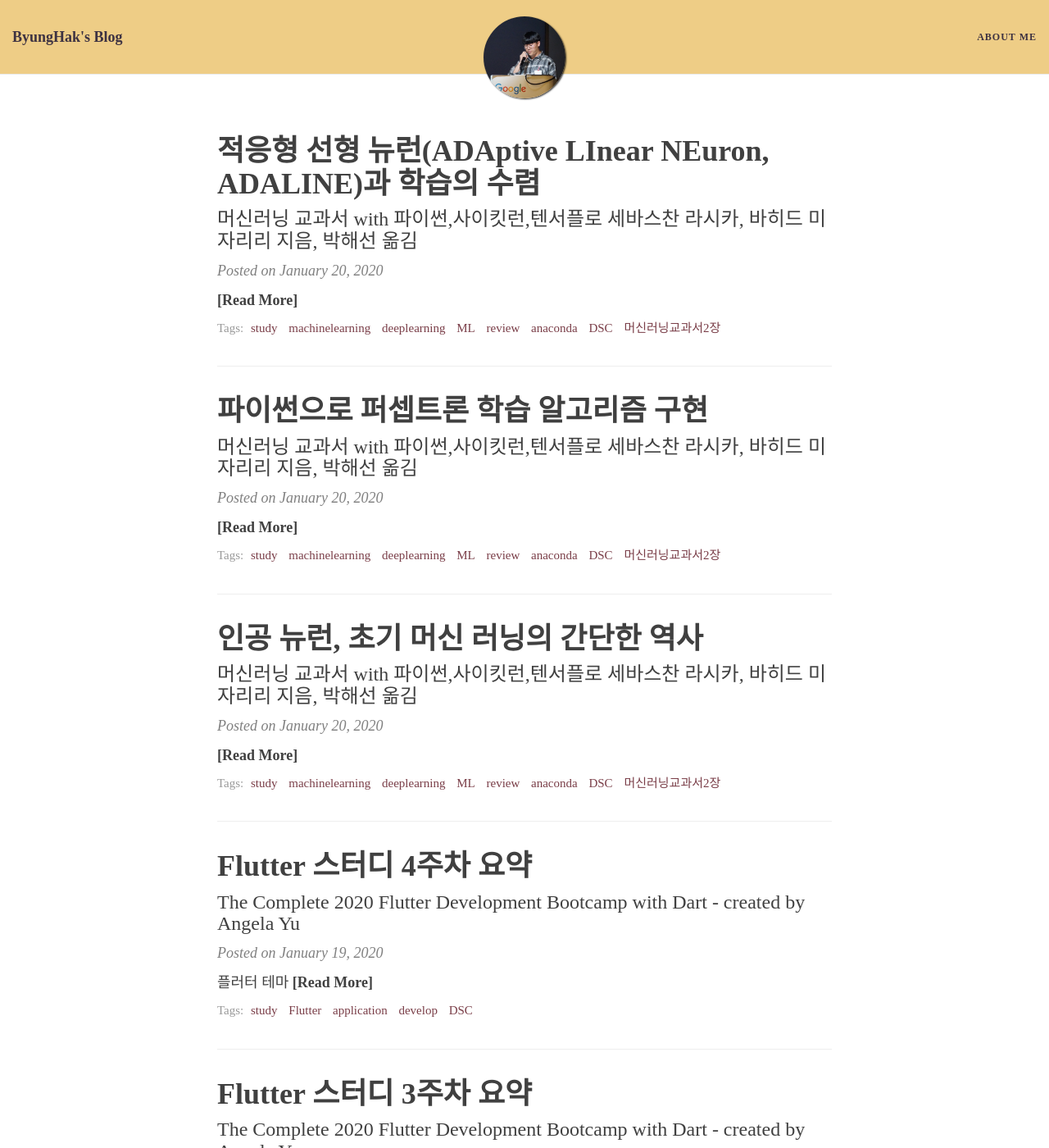
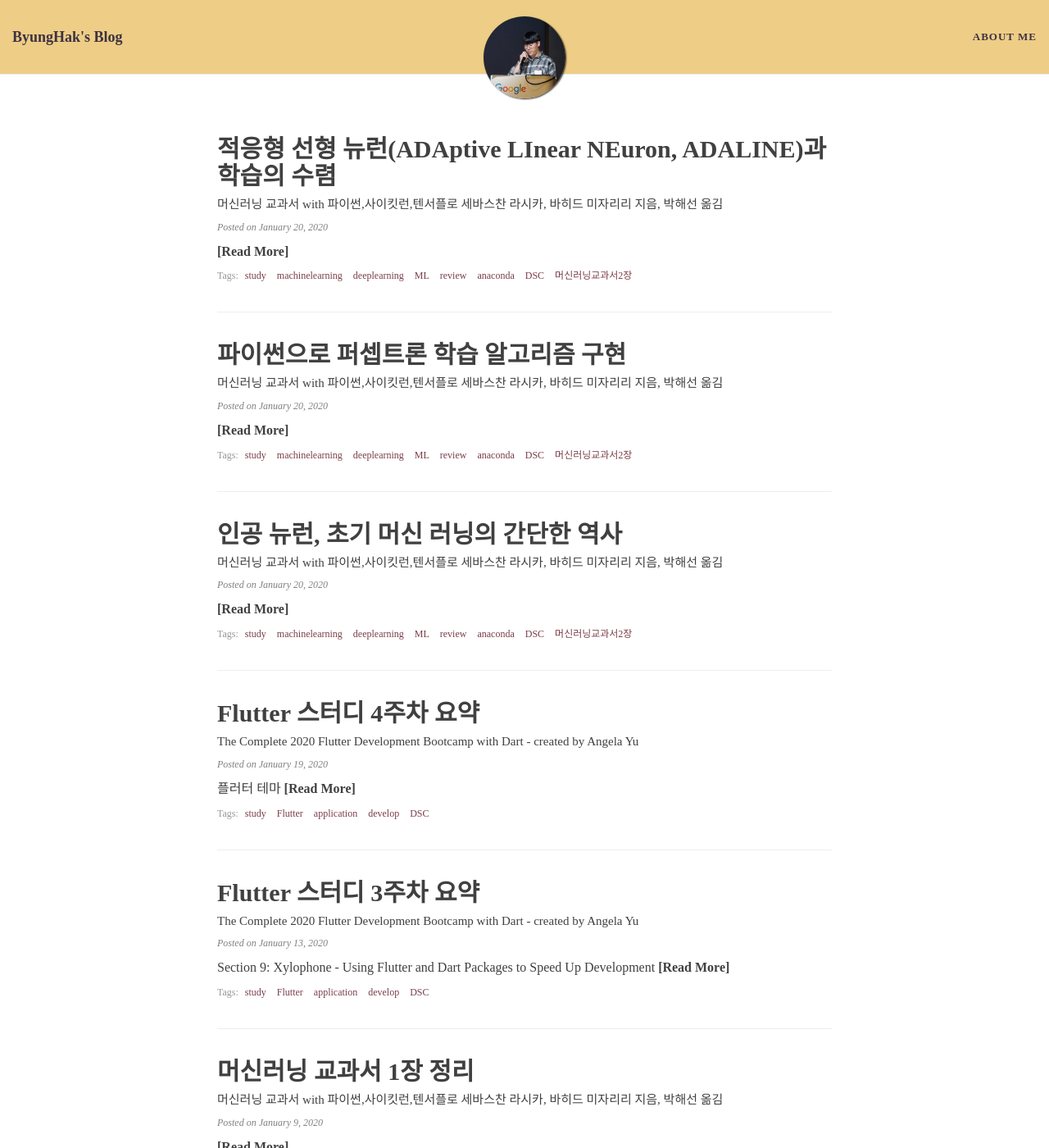
Before and after one commit to bengHak/benghak.github.io, a Jekyll site: the page built from index.html, in a window 1280 px wide and 1400 px high. Shown: the whole window at 82% size. Built offline with Jekyll 4.4.1, drawn with Linux system fonts in a browser that asks for light colours; nearby versions of some CDN libraries; some web fonts are replaced; the list of posts is cut into pages by our own code.

Commit message:
폰트 사이즈 수정

```diff
--- a/css/main.css
+++ b/css/main.css
@@ -9,7 +9,7 @@ layout: null
 
 body {
   font-family: 'RIDIBatang';
-  font-size: 18px;
+  font-size: 16px;
   color: #404040;
   position: relative;
   background-color: {{ site.page-col }};
@@ -120,7 +120,7 @@ img {
 
 .navbar-custom .nav li a {
   text-transform: uppercase;
-  font-size: 12px;
+  font-size: 1.3rem;
   letter-spacing: 1px;
 }
 
@@ -272,7 +272,7 @@ footer {
   padding: 30px 0;
   border-top: 1px #EAEAEA solid;
   margin-top: 50px;
-  font-size: 14px;
+  font-size: 1rem;
   background-color: {{ site.footer-col }};
   {% if site.footer-img %}
   background-image: url({{ site.footer-img }});
@@ -307,10 +307,10 @@ footer .theme-by {
     padding: 50px 0;
   }
   footer .footer-links {
-    font-size: 18px;
+    font-size: 1.2rem;
   }
   footer .copyright {
-    font-size: 16px;
+    font-size: 1.3rem;
   }
 }
 
@@ -343,18 +343,19 @@ footer .theme-by {
 }
 
 .post-preview .post-title {
-  font-size: 30px;
+  font-size: 2rem;
   margin-top: 0;
 }
 .post-preview .post-subtitle {
   margin: 0;
+  font-size: 1.5rem;
   font-weight: 300;
   margin-bottom: 10px;
 }
 .post-preview .post-meta,
 .post-heading .post-meta {
   color: #808080;
-  font-size: 18px;
+  font-size: 1.2rem;
   font-style: italic;
   margin: 0 0 10px;
 }
@@ -389,7 +390,7 @@ footer .theme-by {
 
 @media only screen and (min-width: 768px) {
   .post-preview .post-title {
-    font-size: 36px;
+    font-size: 3rem;
   }
 }
 
@@ -398,7 +399,7 @@ footer .theme-by {
 .blog-tags {
   font-family: 'RIDIBatang';
   color: #999;
-  font-size: 15px;
+  font-size: 1.2rem;
   margin-bottom: 30px;
 }
 
@@ -478,15 +479,15 @@ footer .theme-by {
 }
 .intro-header .page-heading h1 {
   margin-top: 0;
-  font-size: 50px;
+  font-size: 2rem;
 }
 .intro-header .post-heading h1 {
   margin-top: 0;
-  font-size: 35px;
+  font-size: 3rem;
 }
 .intro-header .page-heading .page-subheading,
 .intro-header .post-heading .post-subheading {
-  font-size: 27px;
+  font-size: 2rem;
   line-height: 1.1;
   display: block;
   font-family: 'RIDIBatang';
@@ -512,7 +513,7 @@ footer .theme-by {
   background: rgba(30, 30, 30, 0.6);
   position: absolute;
   padding: 5px 10px;
-  font-size: 11px;
+  font-size: 0.8rem;
   color: #EEE;
   font-family: 'RIDIBatang';
   right: 0;
@@ -531,13 +532,13 @@ footer .theme-by {
     padding: 150px 0;
   }
   .intro-header .page-heading h1 {
-    font-size: 80px;
+    font-size: 3.5rem;
   }
   .intro-header .post-heading h1 {
-    font-size: 50px;
+    font-size: 3.2rem;
   }
   .intro-header.big-img .img-desc {
-    font-size: 14px;
+    font-size: 1rem;
   }
 }
 
@@ -576,7 +577,7 @@ footer .theme-by {
 
 .caption {
   text-align: center;
-  font-size: 14px;
+  font-size: 1rem;
   padding: 10px;
   font-style: italic;
   margin: 0;
@@ -600,7 +601,7 @@ footer .theme-by {
 .pager li a {
   font-family: 'RIDIBatang';
   text-transform: uppercase;
-  font-size: 14px;
+  font-size: 1rem;
   font-weight: 800;
   letter-spacing: 1px;
   padding: 10px 5px;
@@ -673,7 +674,7 @@ table tr td :last-child {
 /* --- Code blocks --- */
 
 pre {
-  font-size: 16px;
+  font-size: 1.2rem;
   line-height: 1.5em;
 }
 pre code {
@@ -775,11 +776,11 @@ td.gutter {
 }
 
 #full-tags-list .tag-entry a {
-  font-size: 20px;
+  font-size: 1.3rem;
 }
 
 #full-tags-list .tag-entry .entry-date {
   color: #808080;
   font-style: italic;
-  font-size: 16px;
+  font-size: 1.3rem;
 }
```
